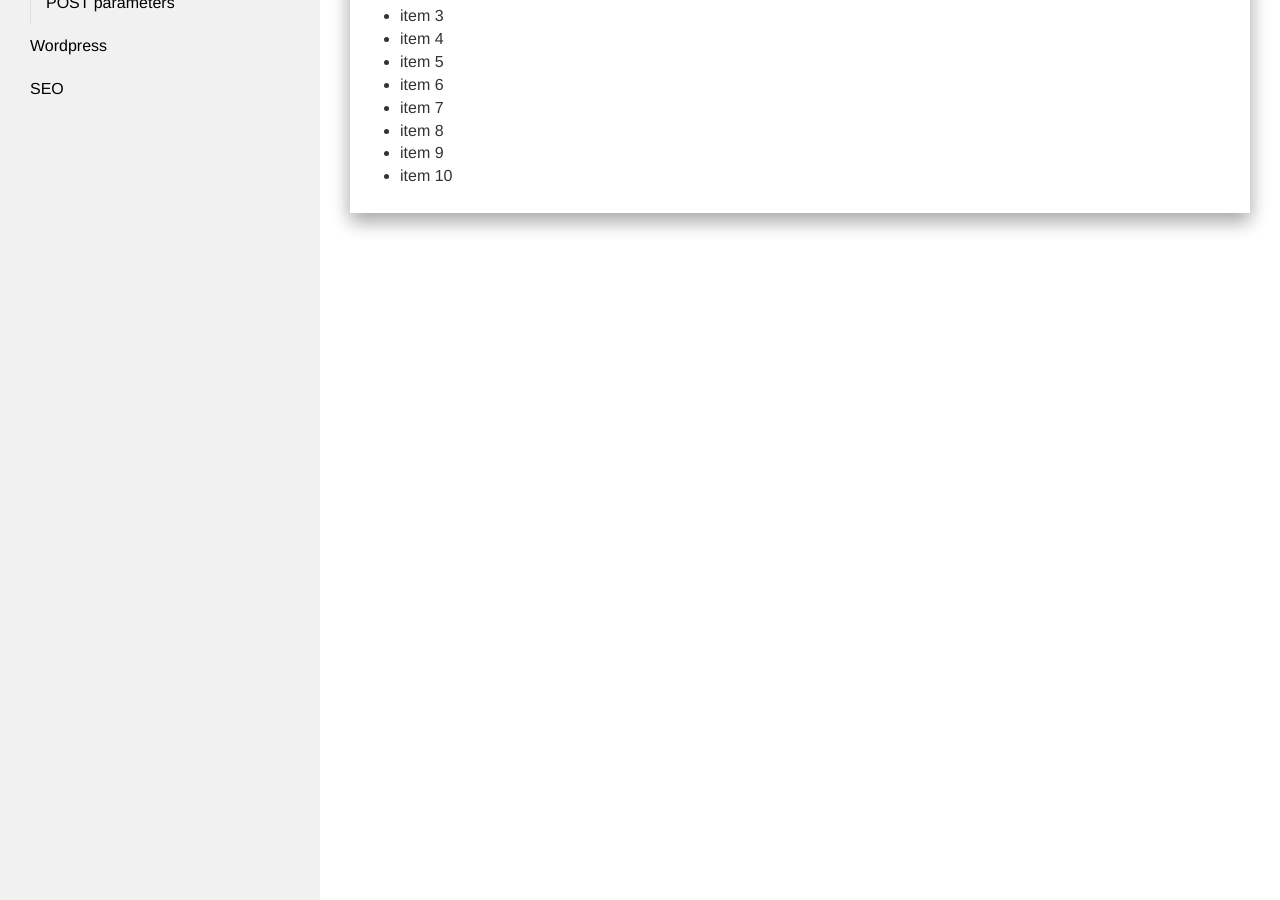
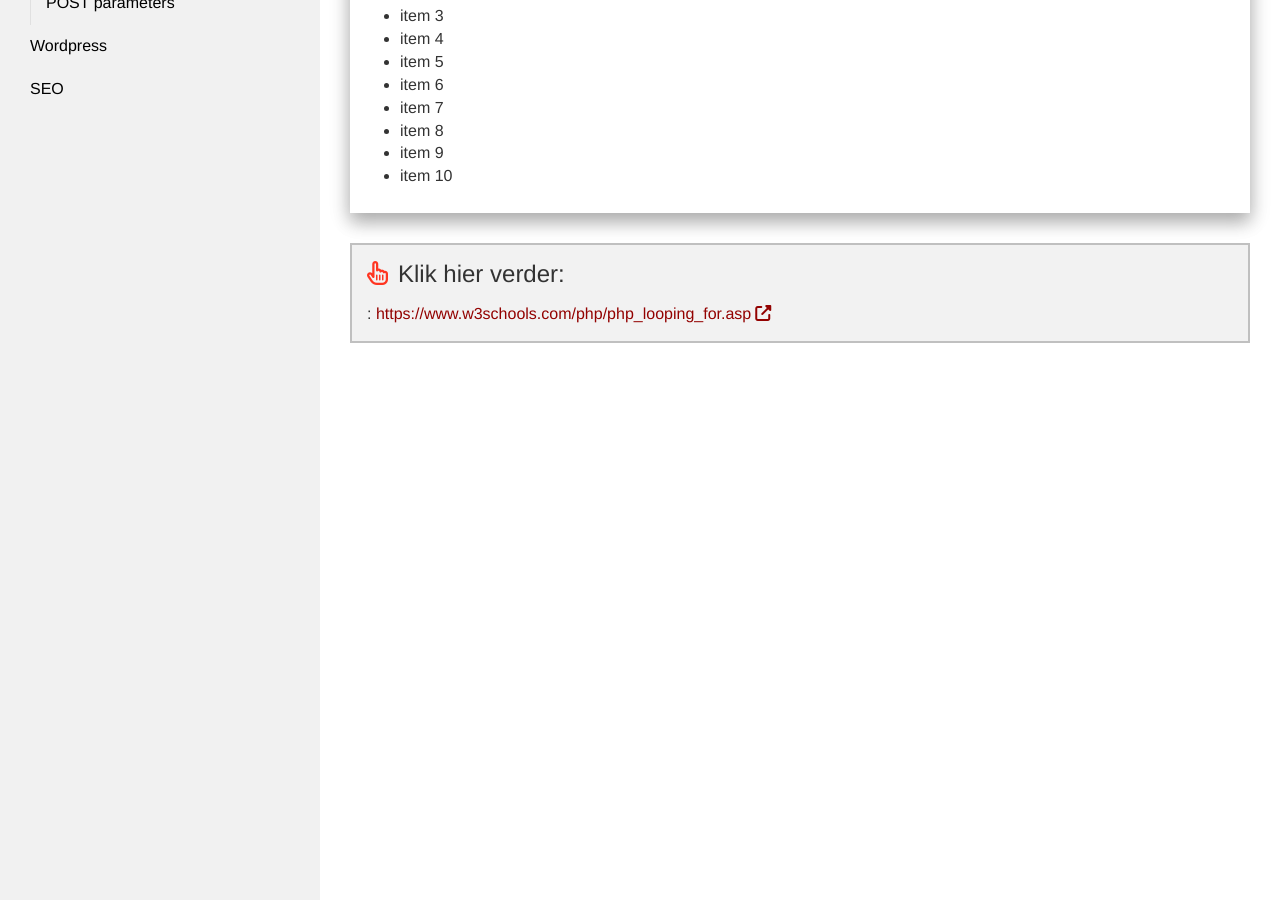
Before and after one commit to Syntra-Brussel/dynamische-webtechnieken, a Jekyll site: the page built from programmeren/lussen.md, in a window 1280 px wide and 900 px high, scrolled down 561 px. Built offline with Jekyll 4.4.1, drawn with Linux system fonts in a browser that asks for light colours; nearby versions of some CDN libraries; a script that is not in the unit is left out; some of the changed lines change nothing that is shown.

Commit message:
Update lussen.md

```diff
--- a/programmeren/lussen.md
+++ b/programmeren/lussen.md
@@ -3,6 +3,8 @@ layout: template
 title: Lussen - Herhalingen
 url: /programmeren/lussen
 collection: programmeren
+links:
+  - url: https://www.w3schools.com/php/php_looping_for.asp
 ---
 ## for-loop
 
```
